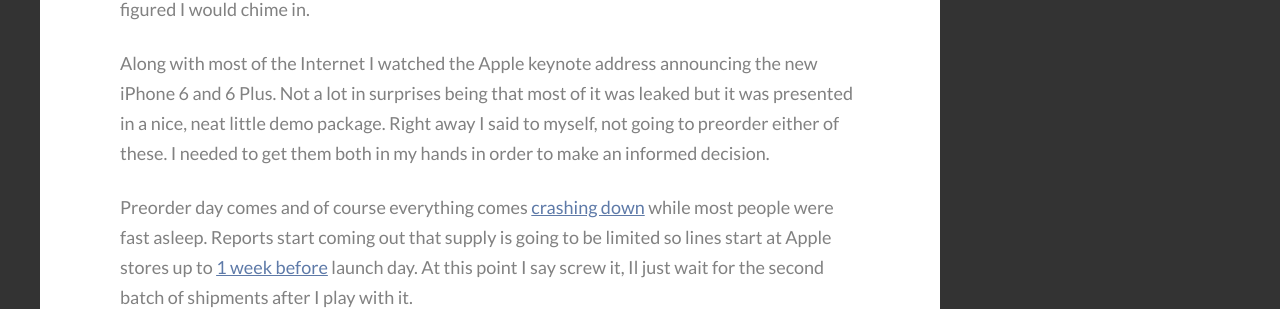
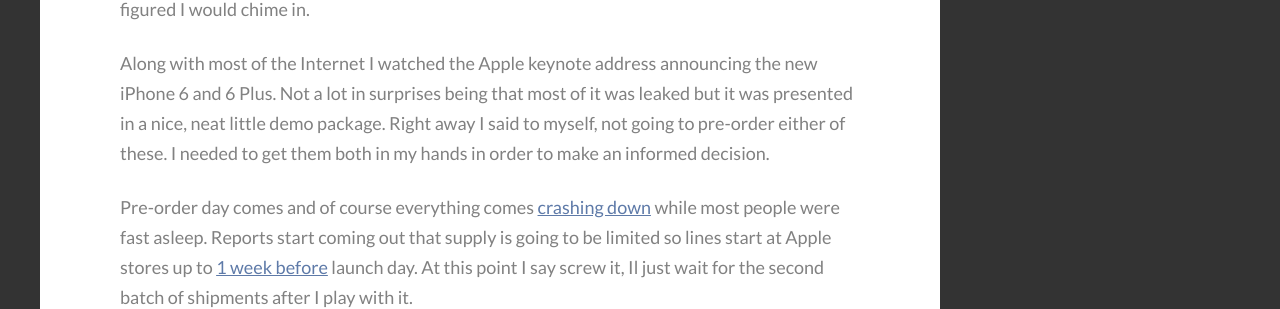
Before and after one commit to tomarra/tomarra.github.io, a Jekyll site: the page built from _posts/2014-09-24-My-iPhone6-Buying-Experience.markdown, in a window 1280 px wide and 900 px high, scrolled down 633 px. Shown: the part 208-517 px from the top of the window. Built offline with Jekyll 4.4.1, drawn with Linux system fonts in a browser that asks for light colours; some web fonts are replaced.

Commit message:
more updates

```diff
--- a/_posts/2014-05-28-Lenovo-Wins-Business-Laptops.markdown
+++ b/_posts/2014-05-28-Lenovo-Wins-Business-Laptops.markdown
@@ -11,7 +11,7 @@
 
 **Hardware**
 
-While not a slim as the ultrabooks being sold currently in stores its still a smaller and lighter footprint then past Lenovo do-it-all machines. With a 14 inch screen I don’t know how much smaller they could have made it as there is not a lot of extra plastic around the screen or keyboard. It’s easy to throw into a backpack and almost forget that it’s there.
+While not a slim as the "ultra books" being sold currently in stores its still a smaller and lighter footprint then past Lenovo do-it-all machines. With a 14 inch screen I don’t know how much smaller they could have made it as there is not a lot of extra plastic around the screen or keyboard. It’s easy to throw into a backpack and almost forget that it’s there.
 
 **Ports**
 
@@ -41,7 +41,7 @@
 
 With a Intel Core i5, 8GB of RAM and a 256GB SSD I can’t see many tasks that this thing won’t handle well. Yes hardcore developers are going to want an i7 processor and probably more RAM but even doing simple development in Visual Studio and WebStorm have proven to be a great experience on this device.
 
-**Wrapup**
+**Summary**
 
 Between the array of inputs, a touchscreen, and very good performance I can see this laptop being a great all around fit for just about any employee. From the traveling business person to the R&D engineers I haven’t found anyone who hasn’t enjoyed working on it yet.
 
--- a/_posts/2014-09-24-My-iPhone6-Buying-Experience.markdown
+++ b/_posts/2014-09-24-My-iPhone6-Buying-Experience.markdown
@@ -7,11 +7,11 @@
 ---
 Usually I don’t write about things like this but after seeing some horror stories on other sites I figured I would chime in.
 
-Along with most of the Internet I watched the Apple keynote address announcing the new iPhone 6 and 6 Plus. Not a lot in surprises being that most of it was leaked but it was presented in a nice, neat little demo package. Right away I said to myself, not going to preorder either of these. I needed to get them both in my hands in order to make an informed decision.
+Along with most of the Internet I watched the Apple keynote address announcing the new iPhone 6 and 6 Plus. Not a lot in surprises being that most of it was leaked but it was presented in a nice, neat little demo package. Right away I said to myself, not going to pre-order either of these. I needed to get them both in my hands in order to make an informed decision.
 
 <!--more-->
 
-Preorder day comes and of course everything comes [crashing down](http://www.theverge.com/2014/9/12/6139369/apple-iphone-6-pre-order-fail) while most people were fast asleep. Reports start coming out that supply is going to be limited so  lines start at Apple stores up to [1 week before](http://www.techtimes.com/articles/14964/20140905/photographic-evidence-iphone-lines-already-formed-apple-stores.htm) launch day. At this point I say screw it, Il just wait for the second batch of shipments after I play with it.
+Pre-order day comes and of course everything comes [crashing down](http://www.theverge.com/2014/9/12/6139369/apple-iphone-6-pre-order-fail) while most people were fast asleep. Reports start coming out that supply is going to be limited so  lines start at Apple stores up to [1 week before](http://www.techtimes.com/articles/14964/20140905/photographic-evidence-iphone-lines-already-formed-apple-stores.htm) launch day. At this point I say screw it, Il just wait for the second batch of shipments after I play with it.
 
 Now it’s launch day (as well as my [first day of unemployment](http://tomarra.com/2014/09/19/looking-back-at-novkiasoft/)) and around noon I decide to venture out to my local Best Buy. There was no way I was going to get close to an Apple Store today and I figured it would be an easy way to play around with the new hardware for a few minutes. I pull up, walk in and find no line. Anywhere. I see both new devices sitting on a display stand with no one near them. Weird.
 
```
Also changed, not shown: _posts/2014-05-19-Masters-of-Doom.md (renamed from _posts/2014-05-19-Masters-of-Doom.markdown, +1 -1 lines).
